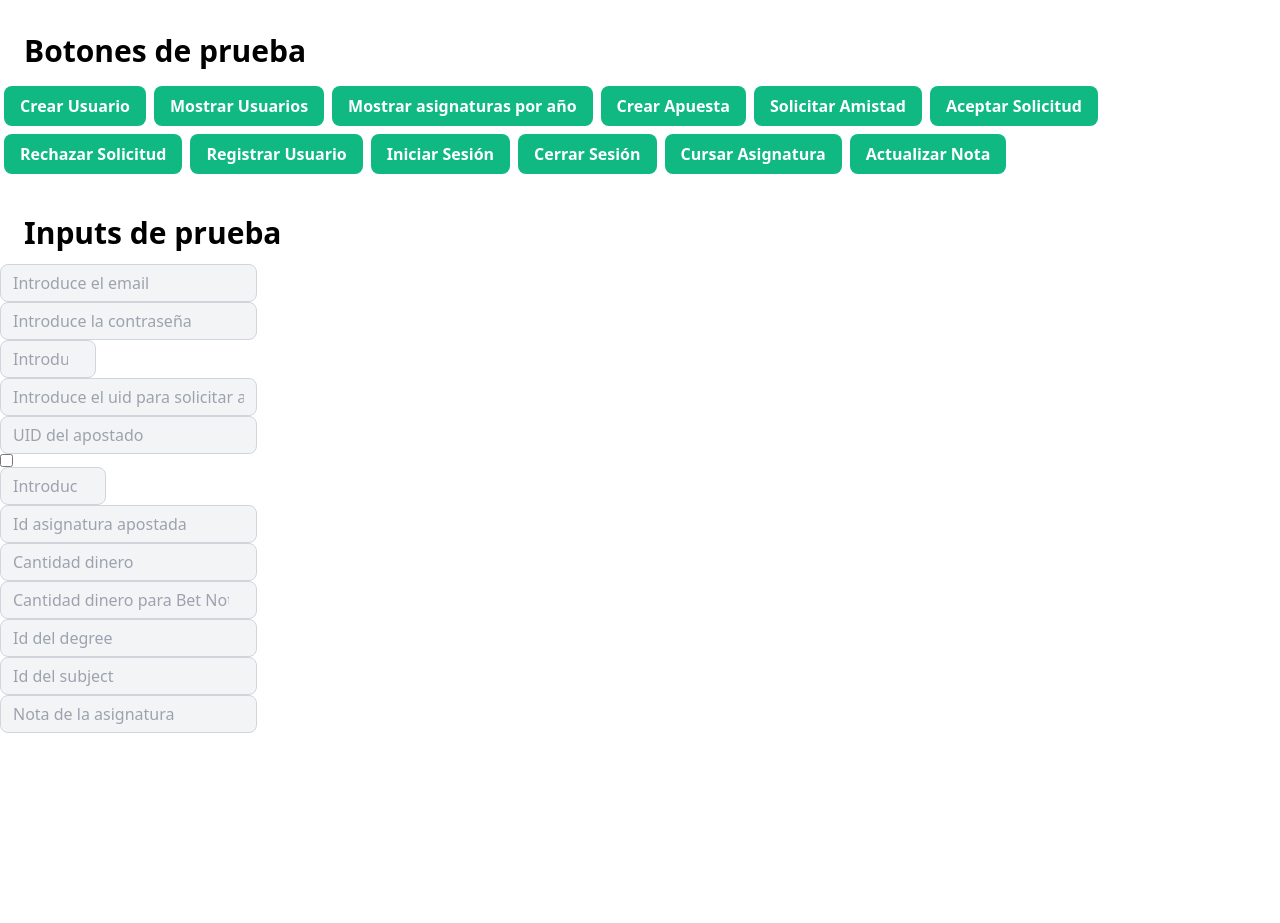
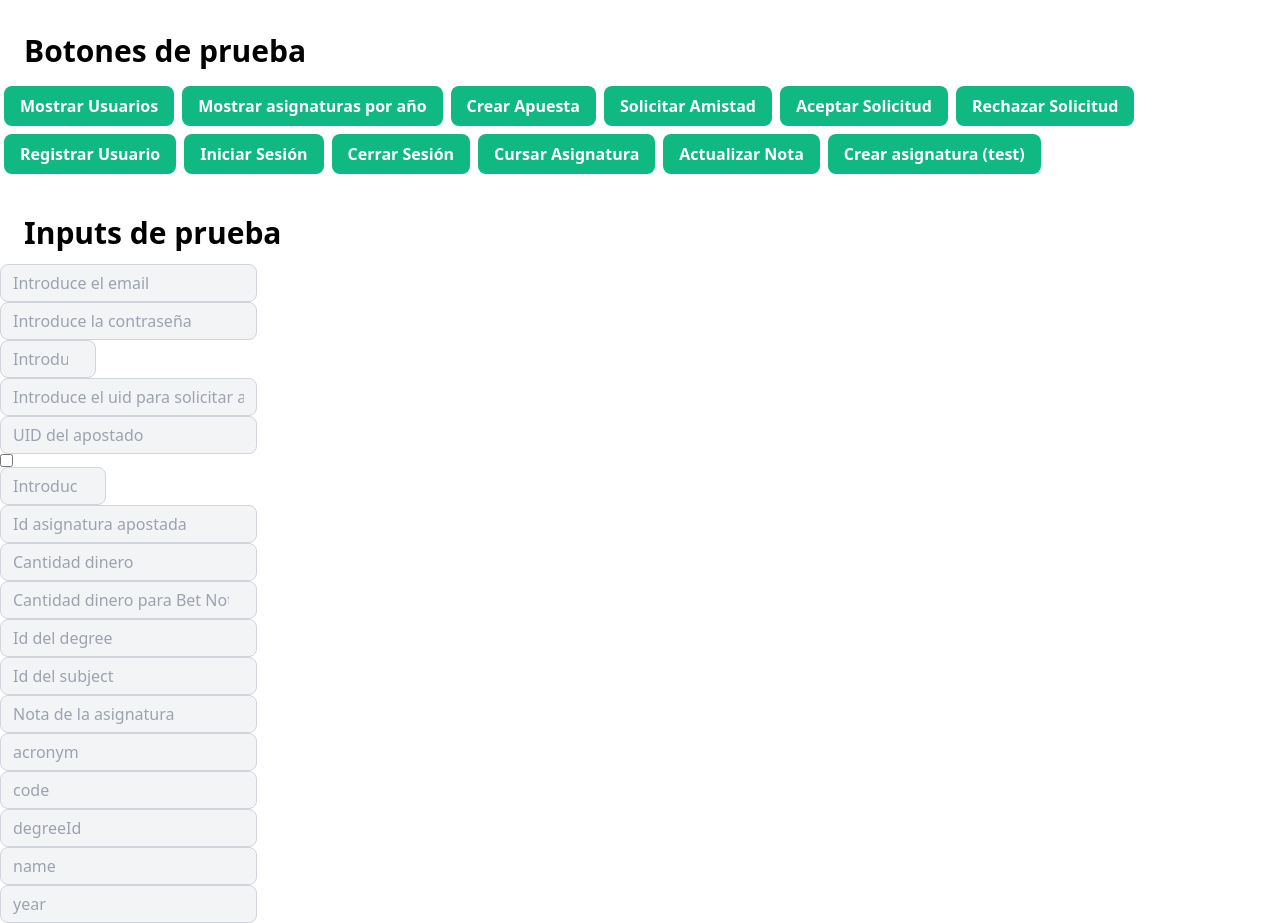
Before and after one commit to RobertoGonzalez-UCA/PinfBet, a React (Create React App) app: page / in a window 1280 px wide. Shown: the part 480-1403 px from the top of the page. Before the commit the page ends 1213 px from the top, so only its background shows below. Built offline with nearby package versions, Linux system fonts and the light colour scheme.

Commit message:
Limpieza general y opción añadir asignatura

```diff
--- a/src/App.js
+++ b/src/App.js
@@ -25,7 +25,8 @@ import {
   mostrarAsignaturasYear,
   cerrarSesion,
   cursarAsignatura,
-  actualizarNota
+  actualizarNota,
+  createSubject
 } from "./db.js";
 
 initFirebase();
@@ -60,7 +61,6 @@ export default function App() {
       <h1 className="mt-10 ml-6 mb-4 block text-3xl font-bold leading-none">
         Botones de prueba
       </h1>
-      <Button onClick={createUser}>Crear Usuario</Button>
       <Button onClick={getUsers}>Mostrar Usuarios</Button>
       <Button onClick={mostrarAsignaturasYear}>
         Mostrar asignaturas por año
@@ -74,6 +74,7 @@ export default function App() {
       <Button onClick={cerrarSesion}>Cerrar Sesión</Button>
       <Button onClick={cursarAsignatura}>Cursar Asignatura</Button>
       <Button onClick={actualizarNota}>Actualizar Nota</Button>
+      <Button onClick={createSubject}>Crear asignatura (test)</Button>
 
       <h1 className="mt-10 ml-6 mb-4 block text-3xl font-bold leading-none">
         Inputs de prueba
@@ -137,6 +138,11 @@ export default function App() {
           type="number"
           placeholder="Nota de la asignatura"
         ></Input>
+        <Input id="acronym" type="text" placeholder="acronym"></Input>
+        <Input id="code" type="text" placeholder="code"></Input>
+        <Input id="degreeId" type="text" placeholder="degreeId"></Input>
+        <Input id="name" type="text" placeholder="name"></Input>
+        <Input id="year" type="number" placeholder="year"></Input>
       </form>
     </div>
   );
--- a/src/db.js
+++ b/src/db.js
@@ -3,6 +3,7 @@ import "firebase/firestore";
 import "firebase/auth";
 
 //FUNCION CREAR USUARIOS (usada en debugging, en producto final los usuarios son creados al registrarse)
+//<Button onClick={createUser}>Crear Usuario (debugging, no usar)</Button>
 export function createUser() {
   firebase
     .firestore()
@@ -431,3 +432,29 @@ function actualizarBets2(document1, document2) {
 
   console.log(uid); //FUNCIONA
 }
+
+export function createSubject() {
+
+  var acronym = document.getElementById("acronym").value;
+  var code = document.getElementById("code").value;
+  var degreeId = document.getElementById("degreeId").value;
+  var name = document.getElementById("name").value;
+  var year = document.getElementById("year").value;
+
+  firebase
+    .firestore()
+    .collection("subjects")
+    .add({
+      acronym: acronym,
+      code: code,
+      degreeId: degreeId.toString(),
+      name: name,
+      year: year
+    })
+    .then(function (docRef) {
+      console.log("Document written with ID: ", docRef.id);
+    })
+    .catch(function (error) {
+      console.error("Error adding document: ", error);
+    });
+}
```
